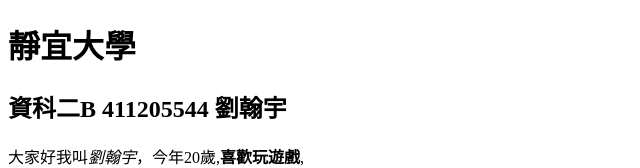
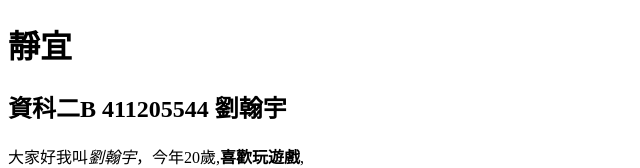
Before and after one commit to hanke1107/hanke.github.io, a plain HTML site: page 411205544_firstWeb(1).html in a window 1280 px wide. Shown: the top 168 px of the page, without its empty margins (0-640 px from the left). Drawn offline with Linux system fonts and the light colour scheme.

Commit message:
Update 411205544_firstWeb(1).html

```diff
--- a/411205544_firstWeb(1).html
+++ b/411205544_firstWeb(1).html
@@ -3,7 +3,7 @@
 <head>
 <title>411205544</title>
 <body>
-<h1>靜宜大學</h1>
+<h1>靜宜</h1>
 <h2>資科二B 411205544 劉翰宇</h2>
 <p>大家好我叫<i>劉翰宇</i>，今年20歲,<strong>喜歡玩遊戲</strong>,<br>希望大學四年能順利畢業</p>
 
```
